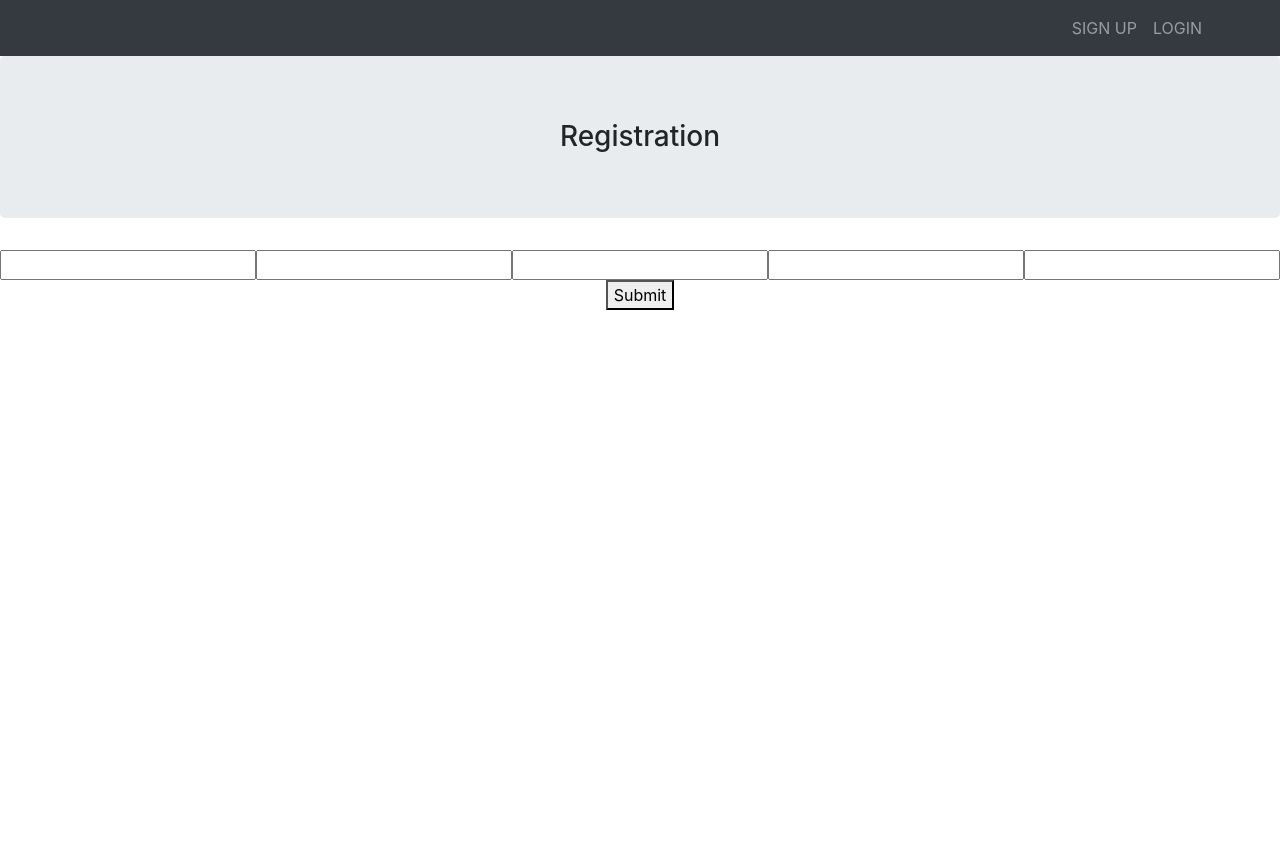
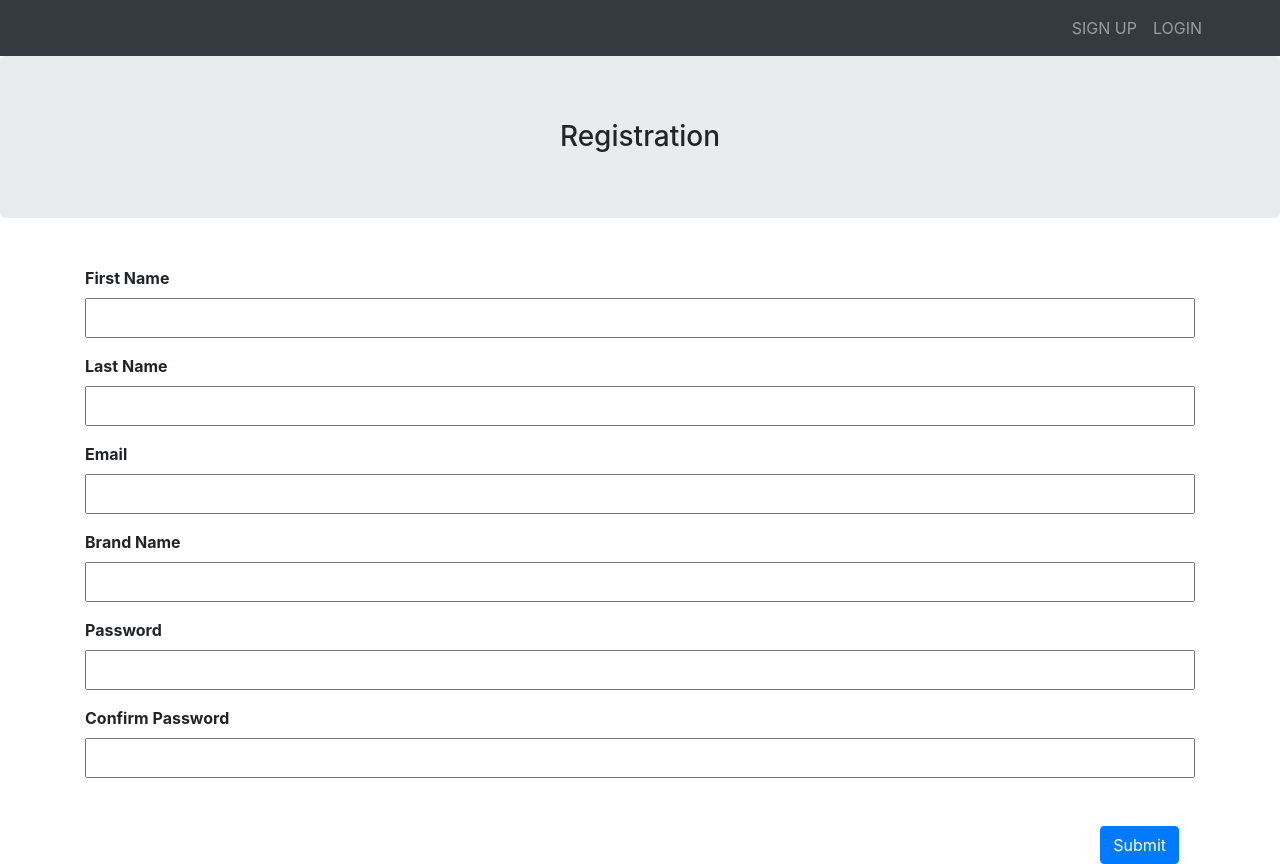
Before and after one commit to NasirKhatri/POS_React_App, a React (Create React App) app in the folder pos/: page /Signup in a window 1280 px wide. Before the commit the page ends 800 px from the top, so only its background shows below. Built offline with nearby package versions, Linux system fonts and the light colour scheme; no server answers.

Commit message:
Worked on SIgnup and Login Pages

```diff
--- a/pos/src/App.css
+++ b/pos/src/App.css
@@ -5,6 +5,20 @@
 
 .body {
   min-height: 94vh;
+}
+
+.inputField {
+  height: 40px;
+}
+
+.formLabel {
+  text-align: left;
+  font-weight: bold;
+}
+
+.errorMessage {
+  text-align: left;
+  color: red;
 }
 
 .borderedDiv {
--- a/pos/src/login.js
+++ b/pos/src/login.js
@@ -1,10 +1,49 @@
 import React from "react";
 import NavigationBar from "./navbar";
+import { Formik, Form, Field, ErrorMessage } from 'formik';
+import * as Yup from "yup";
+import { Container, Button } from 'react-bootstrap'
+
+const LoginSchema = Yup.object().shape({
+    Email: Yup.string().email('Invalid Email').required('Required'),
+    Password: Yup.string().required('Required'),
+})
+
+const initialValues = {
+    Email: '',
+    Password: '',
+}
+
+const onSubmit = (values) => {
+    console.log(values);
+}
 
 
 const Login = () => {
-    return(
-        <NavigationBar/>
+    return (
+        <>
+            <NavigationBar />
+            <div className="jumbotron">
+                <h3>Login</h3>
+            </div>
+            <Formik initialValues={initialValues} validationSchema={LoginSchema} onSubmit={(values) => onSubmit(values)}>
+                <Container>
+                    <Form>
+                        <div className="d-flex flex-column">
+                            <label className="mt-3 formLabel">Email</label>
+                            <Field name='Email' className="inputField"/>
+                            <div  className="errorMessage"><ErrorMessage name='Email' className="errorMessage"/></div>
+                            <label className="mt-3 formLabel">Password</label>
+                            <Field name='Password' type="password" className="inputField"/>
+                            <div  className="errorMessage"><ErrorMessage name='Password' className="errorMessage"/></div>
+                        </div>
+                        <Button type="submit" variant="primary" className="mt-5 mr-3" style={{float: 'right'}}>
+                            Submit
+                        </Button>
+                    </Form>
+                </Container>
+            </Formik>
+        </>
     )
 }
 
--- a/pos/src/signup.js
+++ b/pos/src/signup.js
@@ -2,13 +2,15 @@ import React from "react";
 import NavigationBar from "./navbar";
 import { Formik, Form, Field, ErrorMessage } from 'formik';
 import * as Yup from "yup";
+import { Container, Button } from 'react-bootstrap'
 
 const SignupSchema = Yup.object().shape({
     FirstName: Yup.string().min(2, 'Too Short').max(20, 'Too Long').required('Required'),
     LastName: Yup.string().min(2, 'Too Short').max(20, 'Too Long').required('Required'),
     Email: Yup.string().email('Invalid Email').required('Required'),
-    Password: Yup.string().min(6, 'Too Short').matches(/[A-Z]/, 'Must Contain Atleast One Upper Case Letter').matches(/[a-z]/, 'Must Contain Atleast One Lower Case Letter').matches(/[0-9]/, 'Must Contain Atleast One Numeric Value').matches(/[!@#$&]/, 'Must Contain Atlease One Special Character'),
-    ConfirmPassword: Yup.string().oneOf([Yup.ref('Password'), null], 'Passwords Must Match')
+    BrandName: Yup.string().min(2, 'Too Short').max(20, 'Too Long').required('Required'),
+    Password: Yup.string().min(6, 'Too Short').matches(/[A-Z]/, 'Must Contain Atleast One Upper Case Letter').matches(/[a-z]/, 'Must Contain Atleast One Lower Case Letter').matches(/[0-9]/, 'Must Contain Atleast One Numeric Value').matches(/[!@#$&]/, 'Must Contain Atlease One Special Character').required('Required'),
+    ConfirmPassword: Yup.string().oneOf([Yup.ref('Password'), null], 'Passwords Must Match').required('Required')
 })
 
 const initialValues = {
@@ -32,19 +34,33 @@ const Signup = () => {
                 <h3>Registration</h3>
             </div>
             <Formik initialValues={initialValues} validationSchema={SignupSchema} onSubmit={(values) => onSubmit(values)}>
-                <Form>
-                    <Field name='FirstName' />
-                    <ErrorMessage name='FirstName' />
-                    <Field name='LastName' />
-                    <ErrorMessage name='LastName' />
-                    <Field name='Email' />
-                    <ErrorMessage name='Email' />
-                    <Field name='Password' />
-                    <ErrorMessage name='Password' />
-                    <Field name='ConfirmPassword' />
-                    <ErrorMessage name='ConfirmPassword' />
-                    <button type="submit">Submit</button>
-                </Form>
+                <Container>
+                    <Form>
+                        <div className="d-flex flex-column">
+                            <label className="mt-3 formLabel">First Name</label>
+                            <Field name='FirstName' className="inputField" />
+                            <div  className="errorMessage"><ErrorMessage name='FirstName'/></div>
+                            <label className="mt-3 formLabel">Last Name</label>
+                            <Field name='LastName' className="inputField"/>
+                            <div  className="errorMessage"><ErrorMessage name='LastName' className="errorMessage"/></div>
+                            <label className="mt-3 formLabel">Email</label>
+                            <Field name='Email' className="inputField"/>
+                            <div  className="errorMessage"><ErrorMessage name='Email' className="errorMessage"/></div>
+                            <label className="mt-3 formLabel">Brand Name</label>
+                            <Field name='BrandName' className="inputField"/>
+                            <div  className="errorMessage"><ErrorMessage name='BrandName' className="errorMessage"/></div>
+                            <label className="mt-3 formLabel">Password</label>
+                            <Field name='Password' type="password" className="inputField"/>
+                            <div  className="errorMessage"><ErrorMessage name='Password' className="errorMessage"/></div>
+                            <label className="mt-3 formLabel">Confirm Password</label>
+                            <Field name='ConfirmPassword' type="password" className="inputField"/>
+                            <div  className="errorMessage"><ErrorMessage name='ConfirmPassword' className="errorMessage"/></div>
+                        </div>
+                        <Button type="submit" variant="primary" className="mt-5 mr-3" style={{float: 'right'}}>
+                            Submit
+                        </Button>
+                    </Form>
+                </Container>
             </Formik>
         </>
     )
```
